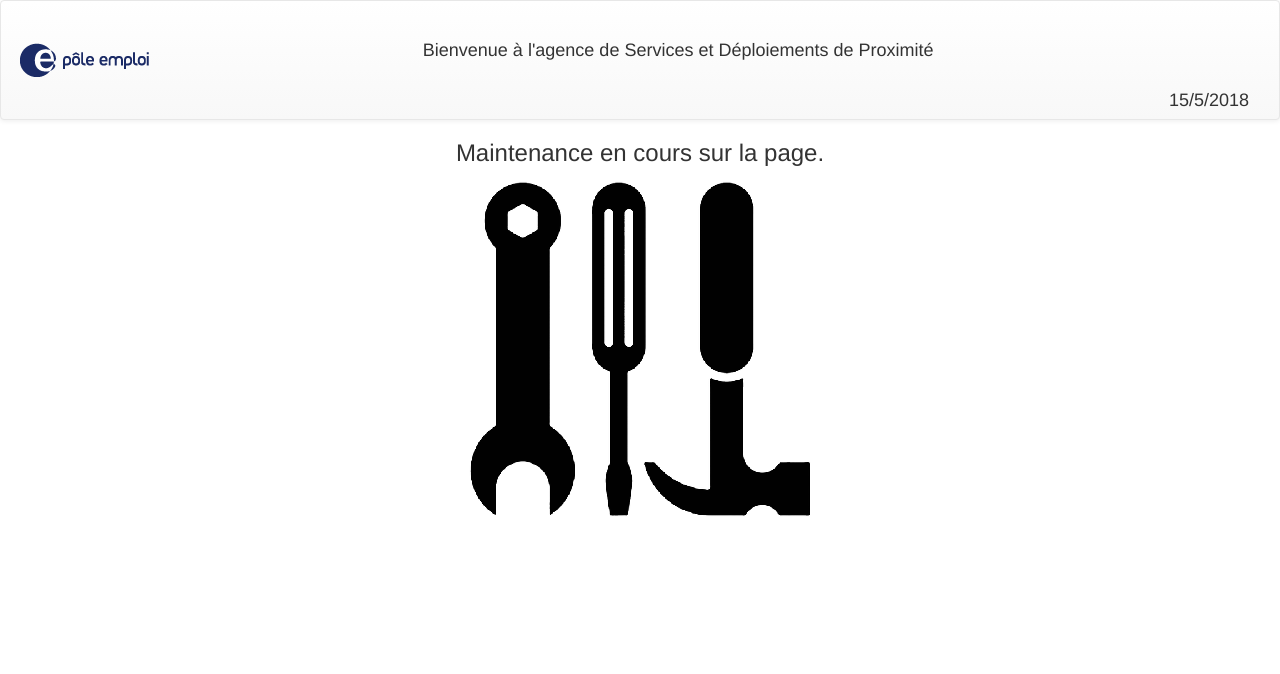
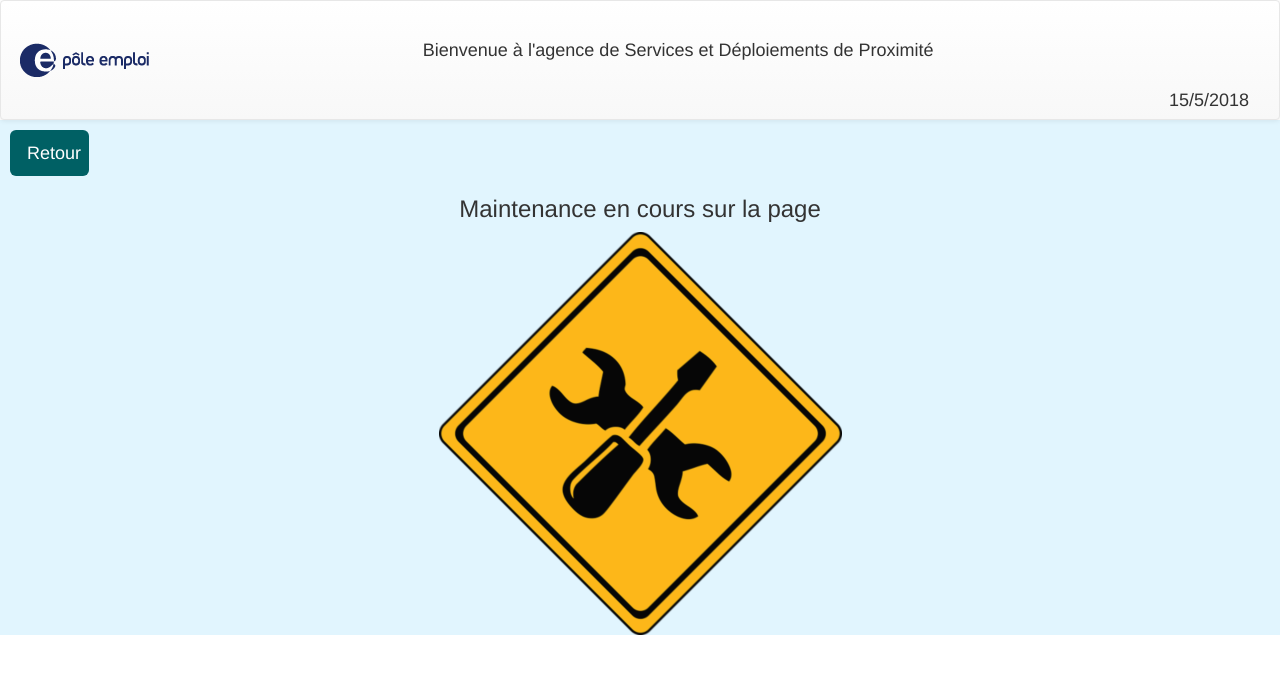
Before and after one commit to DShoby/tvcv-app, a React (Create React App) app: page /maintenance in a window 1280 px wide. Shown: the top 674 px of the page. Built offline with nearby package versions, Linux system fonts and the light colour scheme.

Commit message:
maintenance update

```diff
--- a/src/components/Maintenance.js
+++ b/src/components/Maintenance.js
@@ -1,12 +1,22 @@
 import React, {Component} from 'react';
 import maintenance from '../assets/images/maintenance.png';
+import {Link} from "react-router-dom";
 
 class Maintenance extends Component {
     render() {
         return (
-            <div className="center-block">
-                    <h3 className="text-center"> Maintenance en cours sur la page.</h3>
+            <div className={"content-area"}>
+                <div className={"row"}>
+                    <Link to={'/'} className={"col-xs-1"}>
+                        <button className={"back-btn btn btn-lg col-xs-12"}>Retour</button>
+                    </Link>
+                </div>
+
+
+                <div className="center-block">
+                    <h3 className="text-center"> Maintenance en cours sur la page</h3>
                     <img src={maintenance} alt="maintenance" className="center-block"/>
+                </div>
             </div>
         );
     }
```
Also changed, not shown: src/assets/images/maintenance.png.
